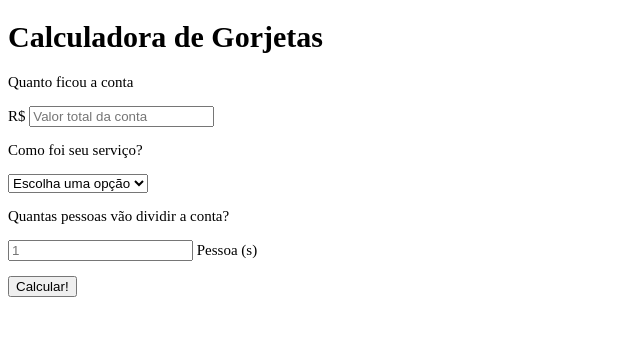
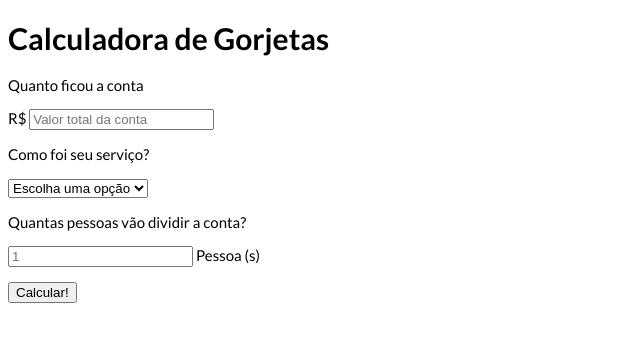
Before and after one commit to danilojduarte/ProjetoPraticoOneBitCode, a plain HTML site: page index.html in a window 1280 px wide. Shown: the whole page, without its empty margins (0-640 px from the left). Drawn offline with Linux system fonts and the light colour scheme.

Commit message:
Atribuindo Font ao projeto

```diff
--- a/index.html
+++ b/index.html
@@ -1,13 +1,21 @@
 <!DOCTYPE html>
 <html lang="pt-br">
+
 <head>
     <meta charset="UTF-8">
     <meta name="viewport" content="width=device-width, initial-scale=1.0">
+    <!-- Link Google Fonts -->
+    <link rel="preconnect" href="https://fonts.googleapis.com">
+    <link rel="preconnect" href="https://fonts.gstatic.com" crossorigin>
+    <link
+        href="https://fonts.googleapis.com/css2?family=Lato:ital,wght@0,100;0,300;0,400;0,700;0,900;1,900&display=swap"
+        rel="stylesheet">
     <!-- Link Css -->
     <link rel="stylesheet" href="styles.css">
 
     <title>Projeto Prático One Bitcode</title>
 </head>
+
 <body>
     <div>
         <h1>Calculadora de Gorjetas</h1>
@@ -46,4 +54,5 @@
     </div>
 
 </body>
+
 </html>
--- a/styles.css
+++ b/styles.css
@@ -7,4 +7,5 @@
 body {
     background-color: var(--cor-primary);
     font-size: 15px;
+    font-family: 'Lato', sans-serif;;
 }
```
